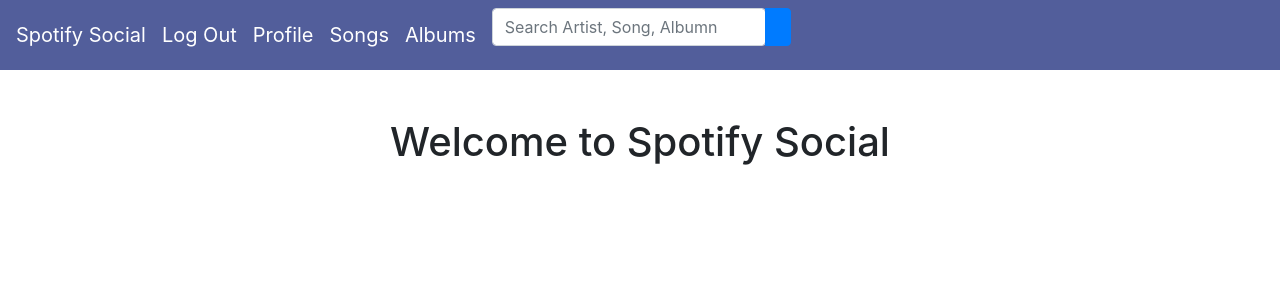
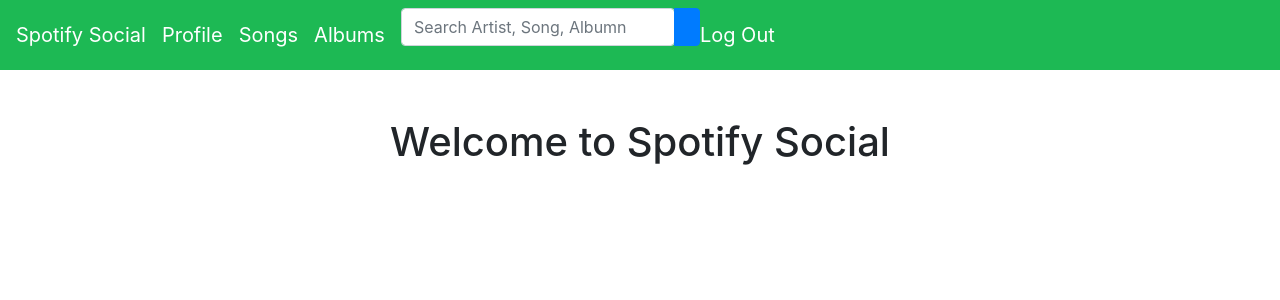
Before and after one commit to itscold404/Spotify-Social, a Django app: page /albums_page/ in a window 1280 px wide. Shown: the top 300 px of the page. Run offline with Django 4.2, Linux system fonts and the light colour scheme; some libraries are stand-ins or nearby versions.

Commit message:
Update base.html

```diff
--- a/spotify_social/templates/signed-in/base.html
+++ b/spotify_social/templates/signed-in/base.html
@@ -9,9 +9,8 @@
         <link rel="stylesheet" href="https://maxcdn.bootstrapcdn.com/bootstrap/4.5.2/css/bootstrap.min.css" />
         <link rel="stylesheet" href="style.css" />
 
-        <nav class="navbar navbar-expand-md navbar-dark" style="background-color: #525e9b">
+        <nav class="navbar navbar-expand-md navbar-dark" style="background-color: #1db954">
             <a class="navbar-brand" href="{% url 'user_home_page' %}">Spotify Social</a>
-            <a class="navbar-brand" href="{% url 'logout' %}">Log Out</a>
             <a class="navbar-brand" href="{% url 'user_profile_page' %}">Profile</a>
             <a class="navbar-brand" href="{% url 'songs_page' %}">Songs</a>
             <a class="navbar-brand" href="{% url 'albums_page' %}">Albums</a>
@@ -34,6 +33,7 @@
                     </button>
                 </div>
             </form>
+            <a class="navbar-brand" href="{% url 'logout' %}">Log Out</a>
         </nav>
     </head>
     <br />
```
